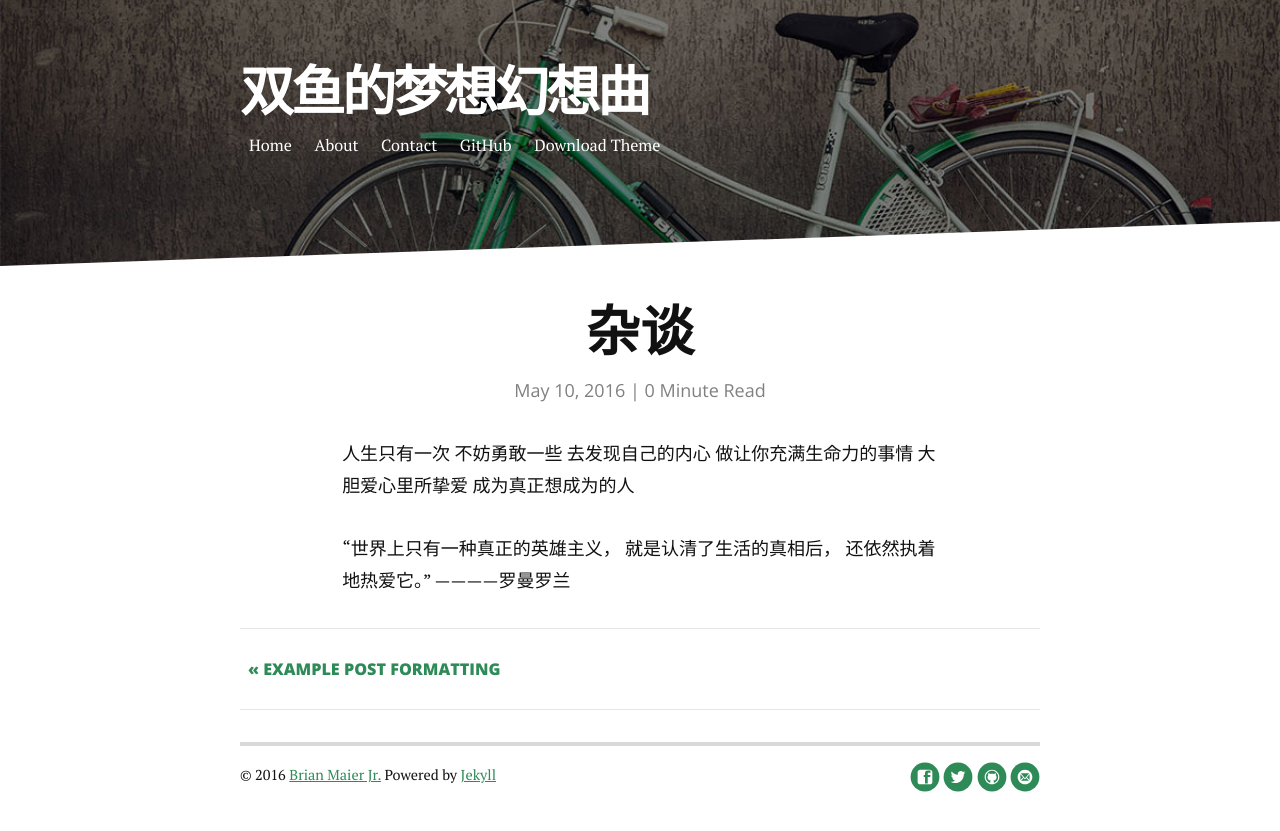
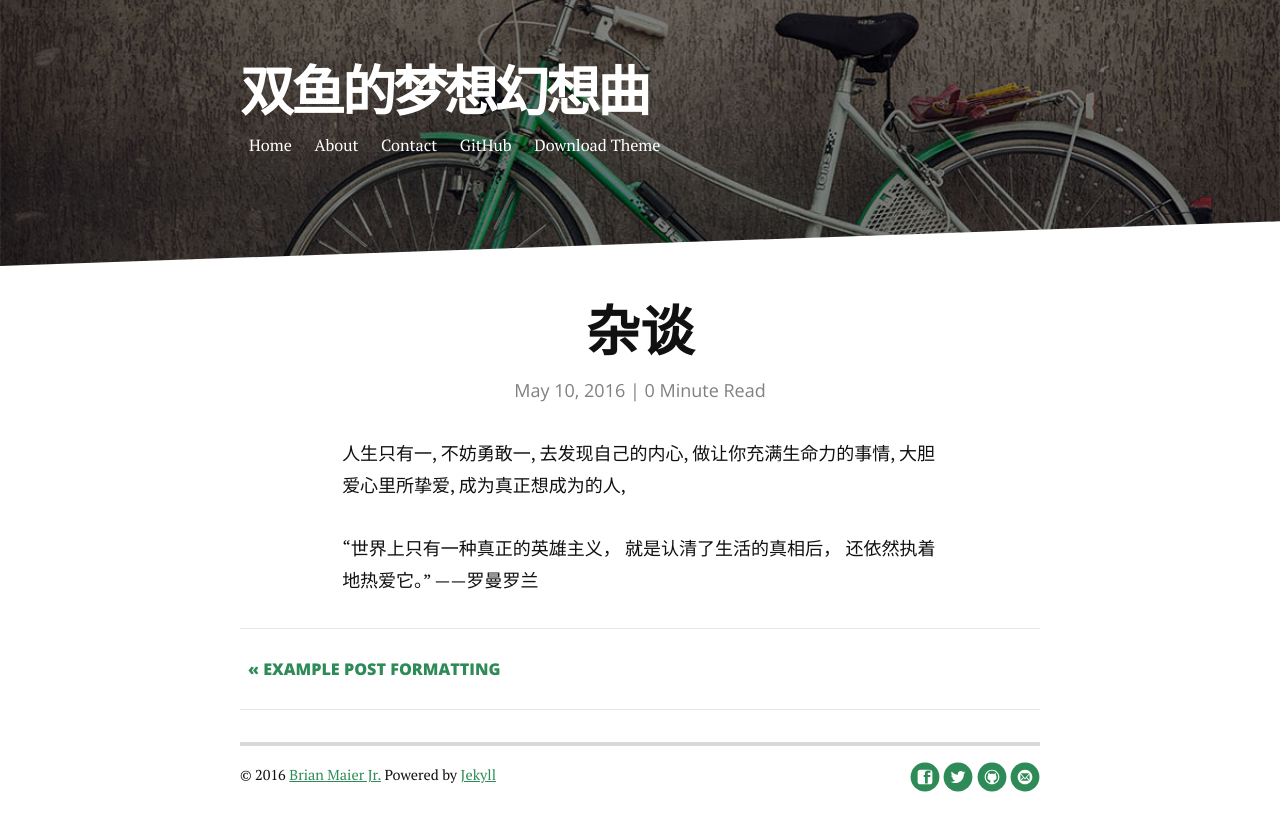
Before and after one commit to binonxia/xiachunmei.githu.io, a Jekyll site: the page built from _posts/2016-05-10-firstarticle.markdown, in a window 1280 px wide. Shown: the top 831 px of the page. Built offline with Jekyll 4.4.1, drawn with Linux system fonts in a browser that asks for light colours; nearby versions of some CDN libraries.

Commit message:
Update 2016-05-10-firstarticle.markdown

```diff
--- a/_posts/2016-05-10-firstarticle.markdown
+++ b/_posts/2016-05-10-firstarticle.markdown
@@ -4,15 +4,16 @@ title:  "杂谈"
 date:   2016-05-10
 ---
 
-
-   人生只有一次
-   不妨勇敢一些
-   去发现自己的内心
-做让你充满生命力的事情
-  大胆爱心里所挚爱
-  成为真正想成为的人
-
-
+<p>
+   人生只有一,
+   不妨勇敢一,
+   去发现自己的内心,
+做让你充满生命力的事情,
+  大胆爱心里所挚爱,
+  成为真正想成为的人,
+</p>
+<p>
 “世界上只有一种真正的英雄主义，
    就是认清了生活的真相后，
-    还依然执着地热爱它。”   ————罗曼罗兰
+    还依然执着地热爱它。”   ——罗曼罗兰
+</p>
```
